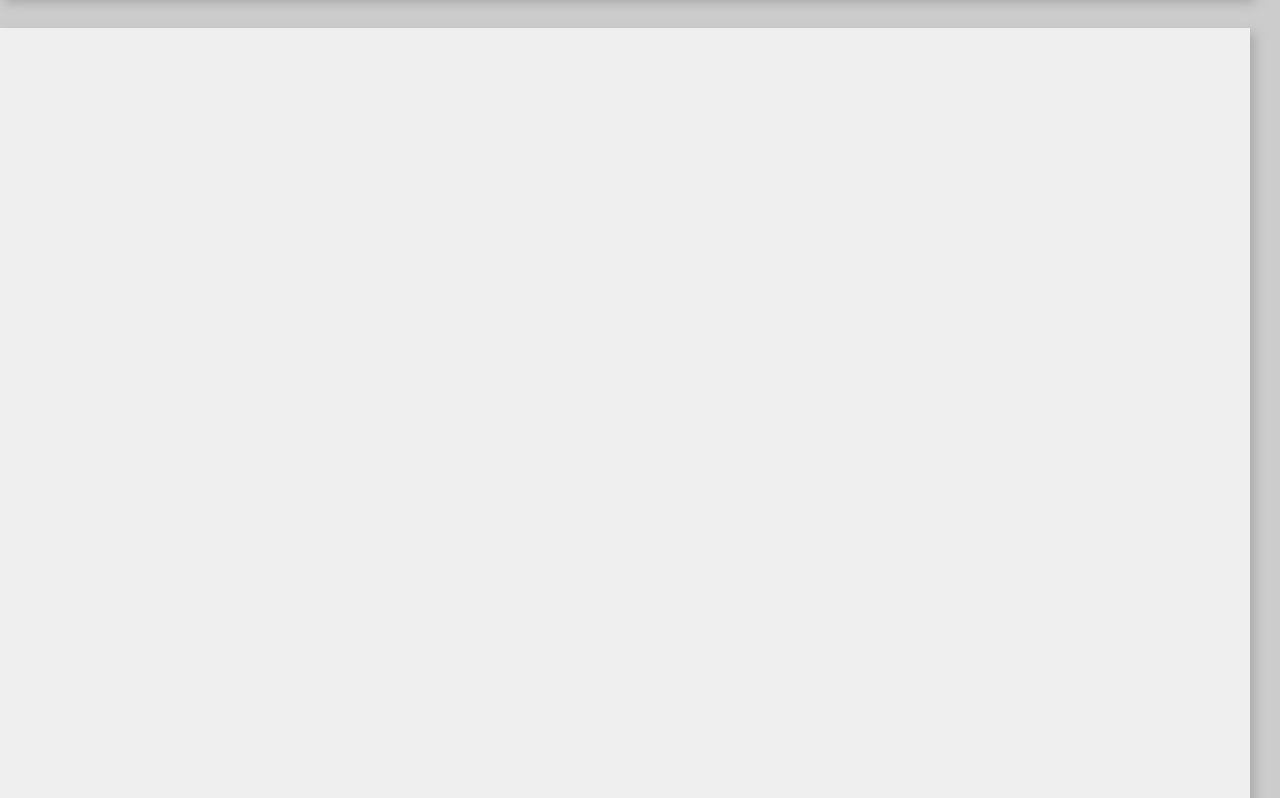
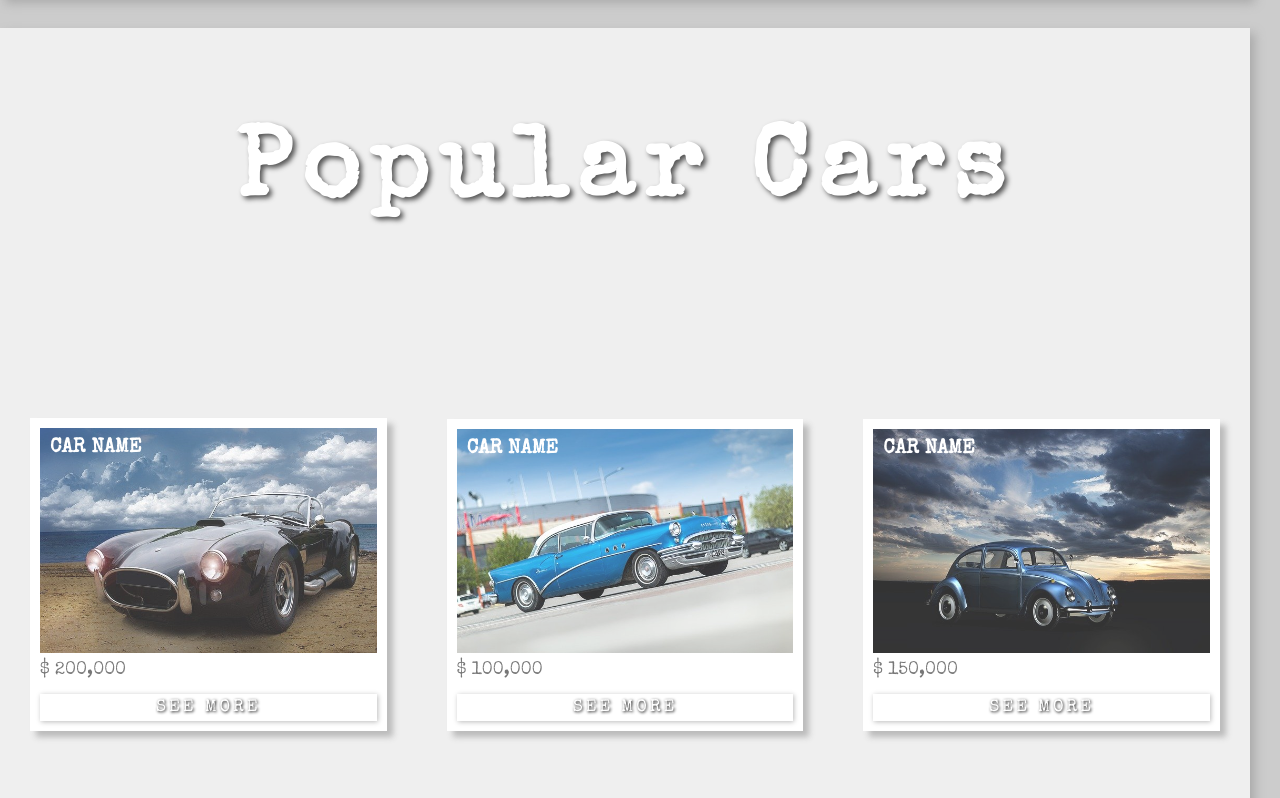
Before and after one commit to terahje/classic-cars, a plain HTML site: page index.html in a window 1280 px wide. Shown: the part 802-1600 px from the top of the page. Drawn offline with nearby package versions, Linux system fonts and the light colour scheme.

Commit message:
added popular cars section

```diff
--- a/index.html
+++ b/index.html
@@ -40,6 +40,27 @@
       <!-- Section 2 -->
       <div class="wrapper">
         <section class="section-2 target" id="popular-cars">
+          <h1 class="section-heading">Popular Cars</h1>
+          <div class="cards-wrapper center">
+            <div class="card">
+              <h2 class="car-name">Car Name</h2>
+              <img src="images/car-1.jpg" class="card-img" />
+              <h3 class="car-price">$ 200,000</h3>
+              <button type="button" class="card-btn">See More</button>
+            </div>
+            <div class="card">
+              <h2 class="car-name">Car Name</h2>
+              <img src="images/car-2.jpg" class="card-img" />
+              <h3 class="car-price">$ 100,000</h3>
+              <button type="button" class="card-btn">See More</button>
+            </div>
+            <div class="card">
+              <h2 class="car-name">Car Name</h2>
+              <img src="images/car-3.jpg" class="card-img" />
+              <h3 class="car-price">$ 150,000</h3>
+              <button type="button" class="card-btn">See More</button>
+            </div>
+          </div>
         </section>
       </div>
       <!-- End of Section 2 -->
--- a/style.css
+++ b/style.css
@@ -149,3 +149,67 @@ section.change {
   width: 70%;
 }
 /* End of Section-1 */
+
+/* Section 2 */
+.section-2 {
+  display: flex;
+  flex-direction: column;
+  justify-content: space-around;
+}
+
+.card {
+  width: 50rem;
+  margin: 0 3rem;
+  background-color: #fff;
+  padding: 1rem;
+  box-shadow: 0.6rem 0.6rem 0.6rem #bbb;
+  position: relative;
+  transition: box-shadow 0.5s;
+}
+
+.card:hover {
+  box-shadow: 0.8rem 0.8rem 0.8rem #bbb;
+}
+
+.car-name {
+  font-size: 2rem;
+  font-weight: 600;
+  text-transform: uppercase;
+  color: #fff;
+  position: absolute;
+  top: 2rem;
+  left: 2rem;
+  z-index: 10;
+}
+
+.card-img {
+  width: 100%;
+  opacity: 0.8;
+  transition: opacity 0.5s;
+}
+
+.card:hover .card-img {
+  opacity: 1;
+}
+
+.car-price {
+  font-size: 1.8rem;
+  color: #777;
+  margin: 0.5rem 0;
+}
+
+.card-btn {
+  width: 100%;
+  background-color: #fff;
+  font-size: 1.7rem;
+  letter-spacing: 0.3rem;
+  text-transform: uppercase;
+  border: none;
+  margin-top: 1rem;
+  padding: 0.5rem;
+  color: #fff;
+  text-shadow: 0.1rem 0.1rem 0.3rem #000;
+  box-shadow: 0.1rem 0.1rem 0.5rem #bbb;
+  cursor: pointer;
+}
+/* End of Section 2 */
```
Lines whose indentation alone changed are shown as unchanged.
